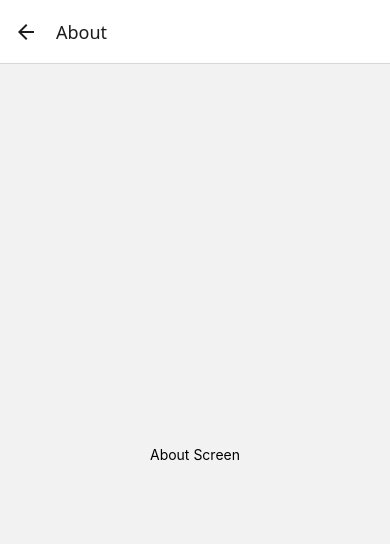
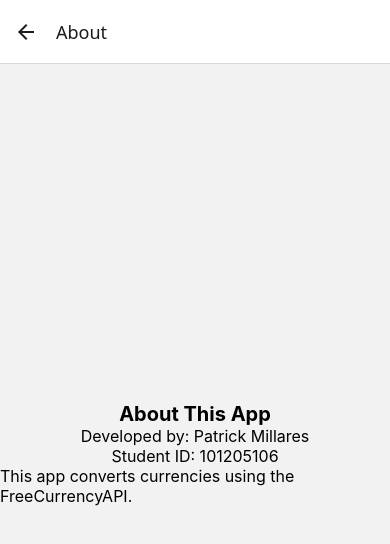
Before and after one commit to Infinitewumbo/A2_Patrick_Millares, a React Native app: screen /About in a window 390 px wide. Shown: the top 544 px of the page. Built offline with nearby package versions, Linux system fonts and the light colour scheme.

Commit message:
Add personal details and description to AboutScreen

```diff
--- a/src/screens/AboutScreen.js
+++ b/src/screens/AboutScreen.js
@@ -4,13 +4,20 @@ import { View, Text, StyleSheet } from 'react-native';
 const AboutScreen = () => {
   return (
     <View style={styles.container}>
-      <Text>About Screen</Text>
+      <Text style={styles.header}>About This App</Text>
+      <Text style={styles.text}>Developed by: Patrick Millares</Text>
+      <Text style={styles.text}>Student ID: 101205106</Text>
+      <Text style={styles.text}>
+        This app converts currencies using the FreeCurrencyAPI.
+      </Text>
     </View>
   );
 };
 
 const styles = StyleSheet.create({
   container: { flex: 1, justifyContent: 'center', alignItems: 'center' },
+  header: { fontSize: 20, fontWeight: 'bold' },
+  text: { fontSize: 16 }
 });
 
 export default AboutScreen;
```
